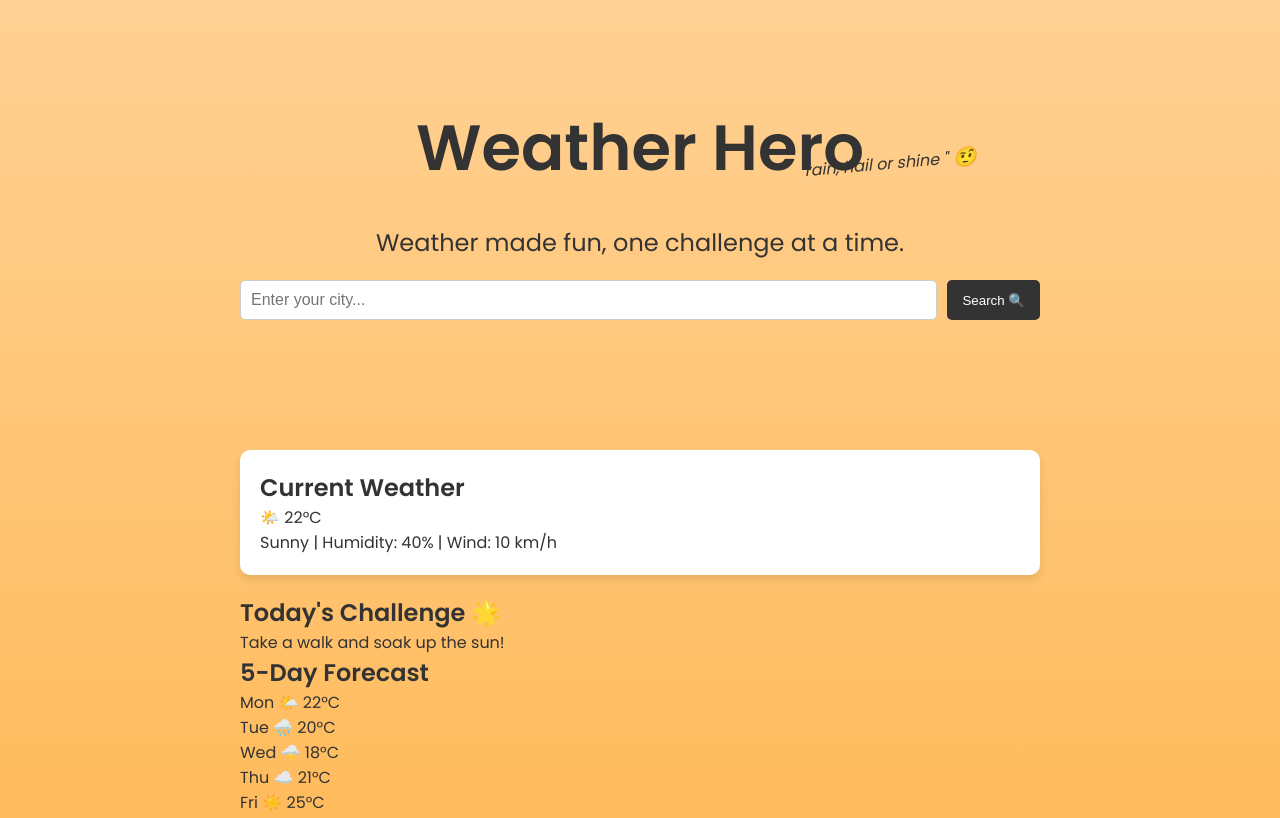
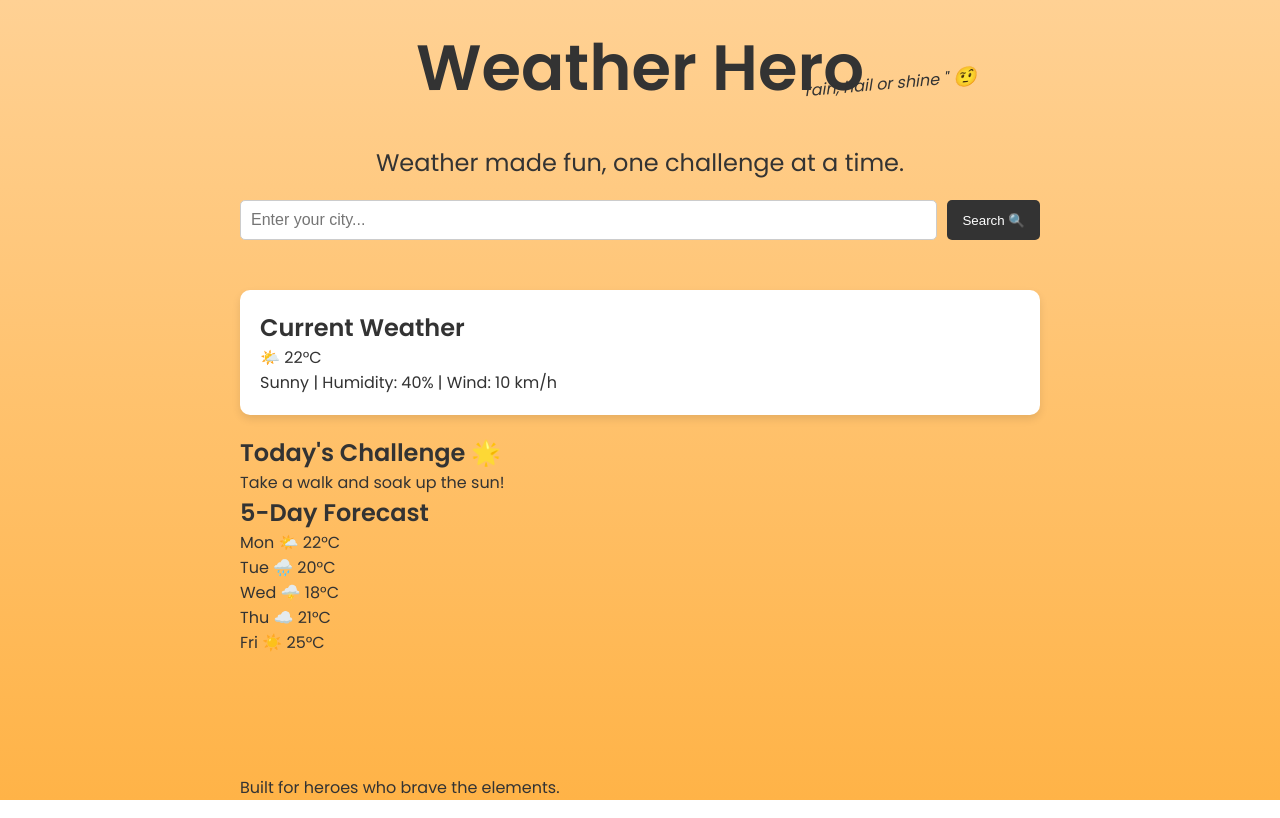
Before and after one commit to j4ke-m4loney/weather-hero-app, a plain HTML site: page index.html in a window 1280 px wide. Shown: the top 818 px of the page. Drawn offline with Linux system fonts and the light colour scheme.

Commit message:
updated container styling

```diff
--- a/style.css
+++ b/style.css
@@ -16,12 +16,23 @@ body {
 }
 
 /* Container Styling */
-header,
-main,
+header {
+  width: 90%;
+  max-width: 800px;
+  margin: 20px auto;
+}
+
+main {
+  width: 90%;
+  max-width: 800px;
+  margin: 20px auto;
+}
+
 footer {
   width: 90%;
   max-width: 800px;
-  margin: 100px auto;
+  margin-top: 100px;
+
 }
 
 /* Header Section */
```
